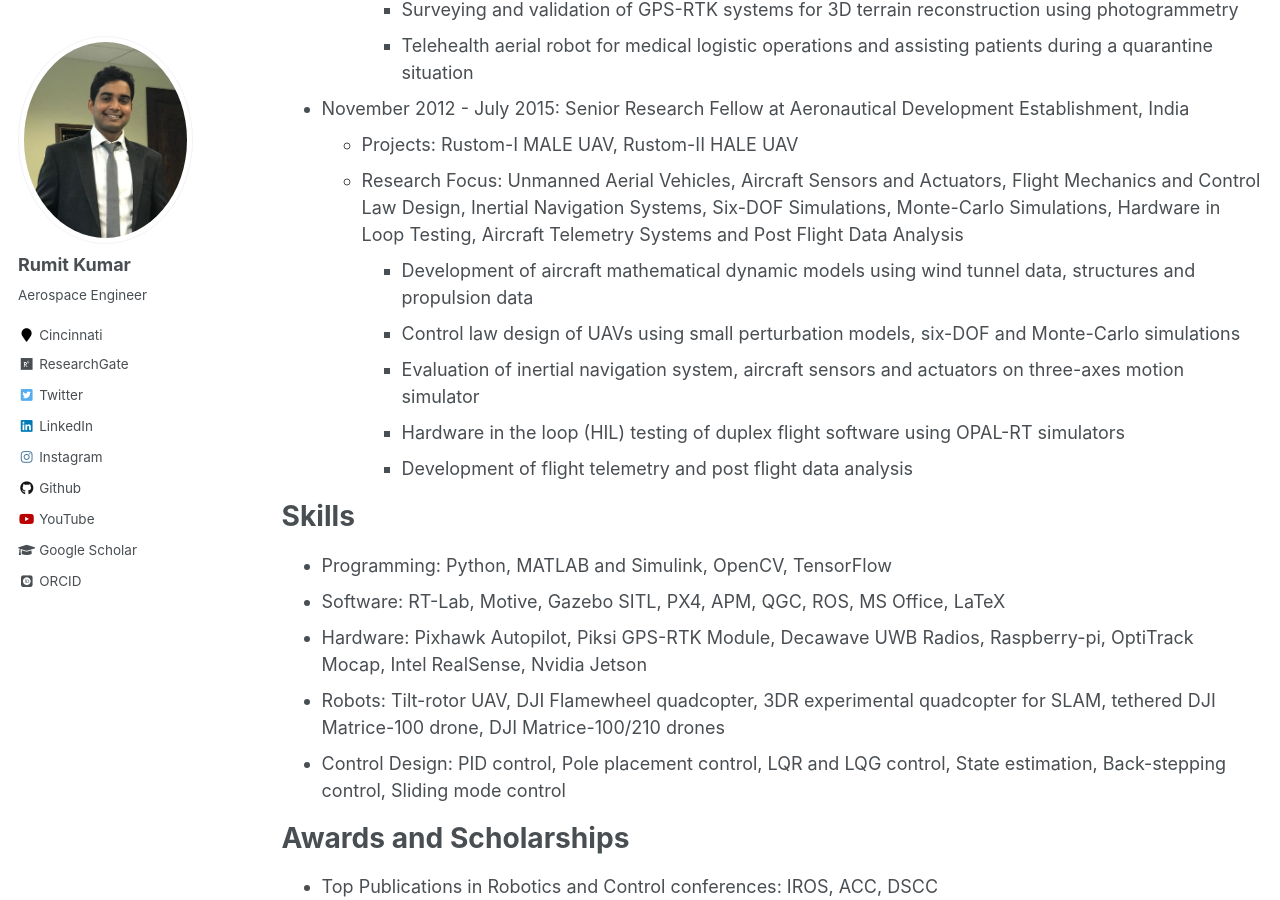
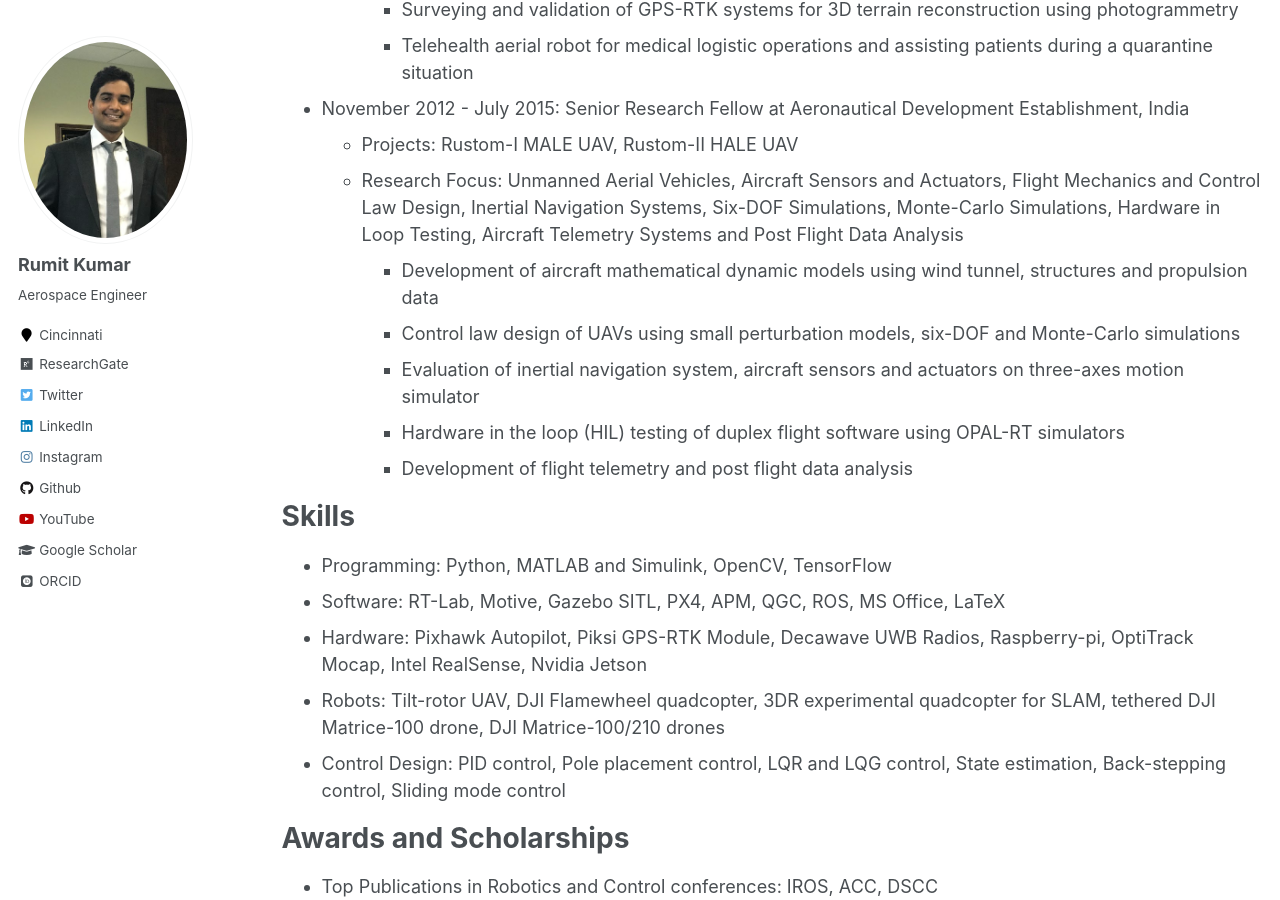
Before and after one commit to kumarrt/kumarrt.github.io, a Jekyll site: the page built from _pages/cv.md, in a window 1280 px wide and 900 px high, scrolled down 682 px. Built offline with Jekyll 4.4.1, drawn with Linux system fonts in a browser that asks for light colours; some web fonts are replaced.

Commit message:
Update cv.md

```diff
--- a/_pages/cv.md
+++ b/_pages/cv.md
@@ -31,7 +31,7 @@ Work experience
 * November 2012 - July 2015: Senior Research Fellow at Aeronautical Development Establishment, India
   * Projects: Rustom-I MALE UAV, Rustom-II HALE UAV
   * Research Focus: Unmanned Aerial Vehicles, Aircraft Sensors and Actuators, Flight Mechanics and Control Law Design, Inertial Navigation Systems, Six-DOF Simulations, Monte-Carlo Simulations, Hardware in Loop Testing, Aircraft Telemetry Systems and Post Flight Data Analysis
-     * Development of aircraft mathematical dynamic models using wind tunnel data, structures and propulsion data
+     * Development of aircraft mathematical dynamic models using wind tunnel, structures and propulsion data
      * Control law design of UAVs using small perturbation models, six-DOF and Monte-Carlo  simulations
      * Evaluation of inertial navigation system, aircraft sensors and actuators on three-axes motion simulator
      * Hardware in the loop (HIL) testing of duplex flight software using OPAL-RT simulators
```
